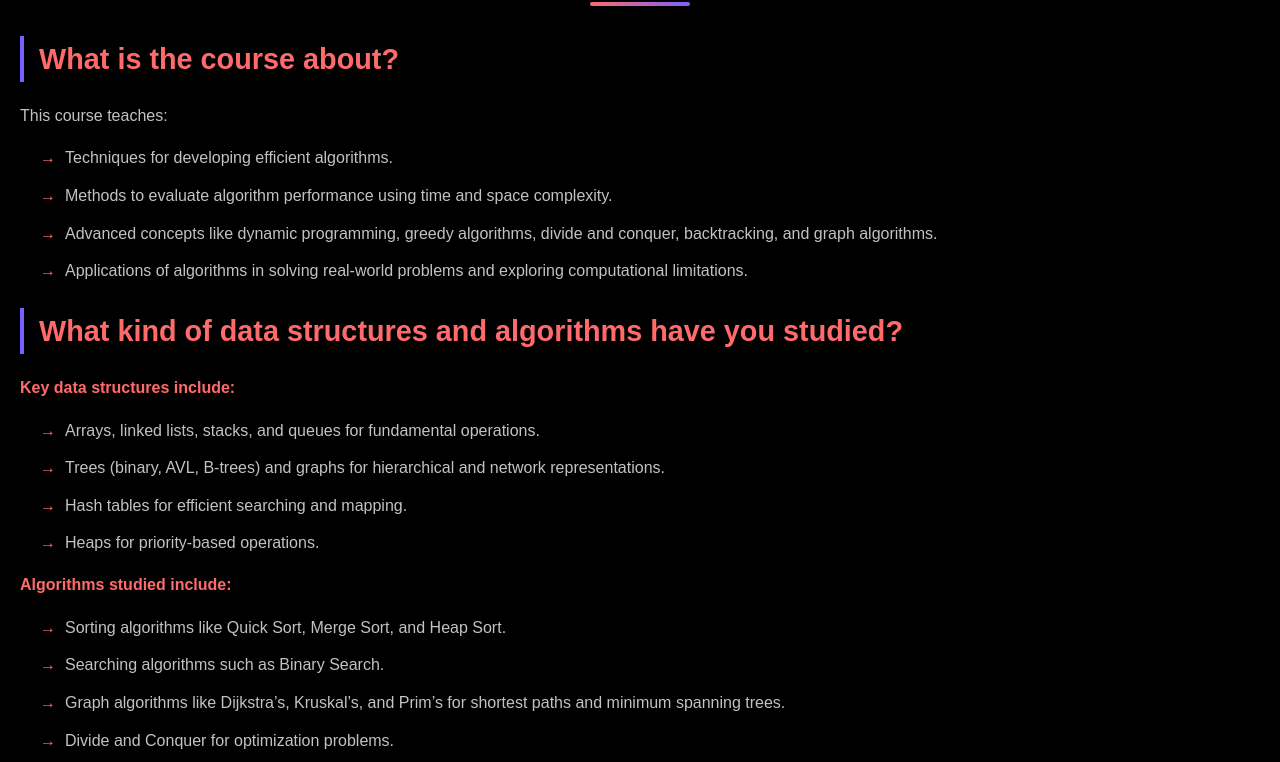
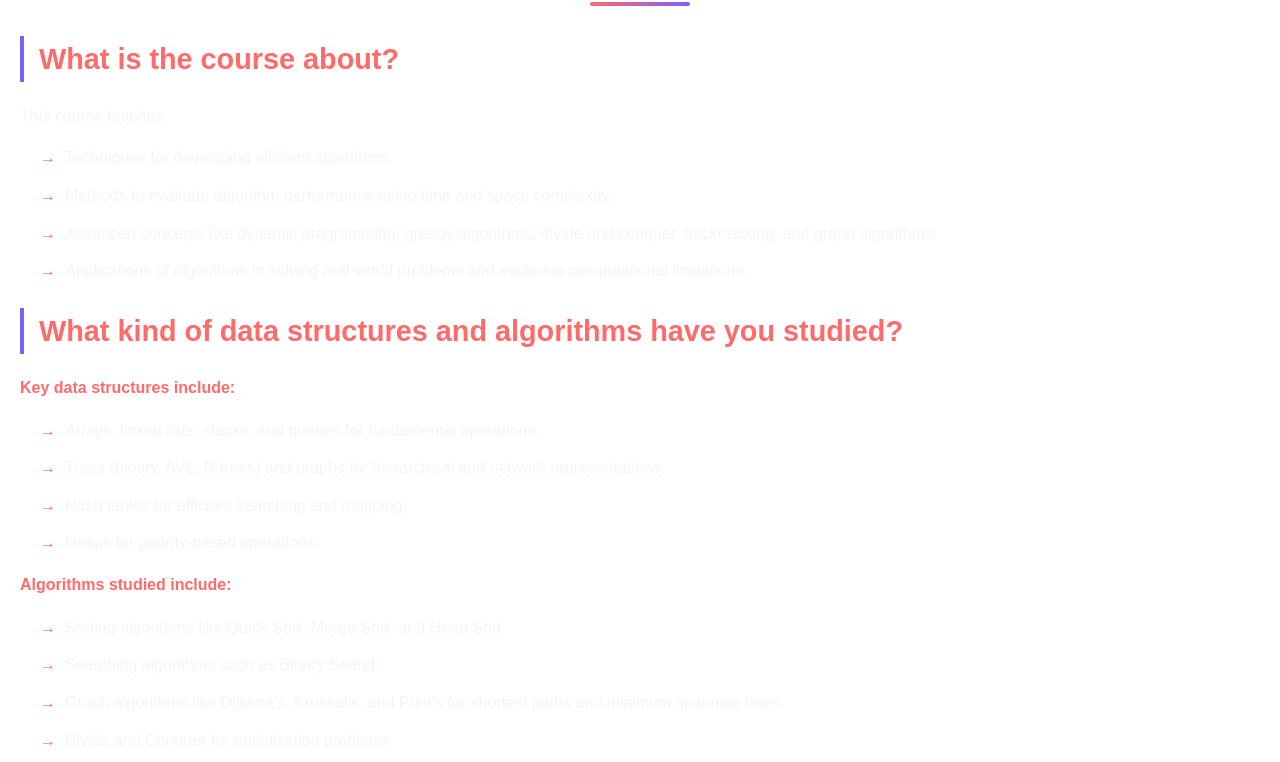
Before and after one commit to tanaybcs009/Railway-System, a plain HTML site: page index.html in a window 1280 px wide. Shown: the part 218-980 px from the top of the page. Drawn offline with Linux system fonts and the light colour scheme.

Commit message:
Update style.css

```diff
--- a/style.css
+++ b/style.css
@@ -1,6 +1,6 @@
 /* Base styles */
 :root {
-    --bg-dark: #000000;
+    --bg-dark: #ffffff;
     --accent-primary: #ff6b6b;
     --accent-secondary: #7d5fff;  /* Changed from yellow to purple */
     --text-primary: #f2f2f2;
```
